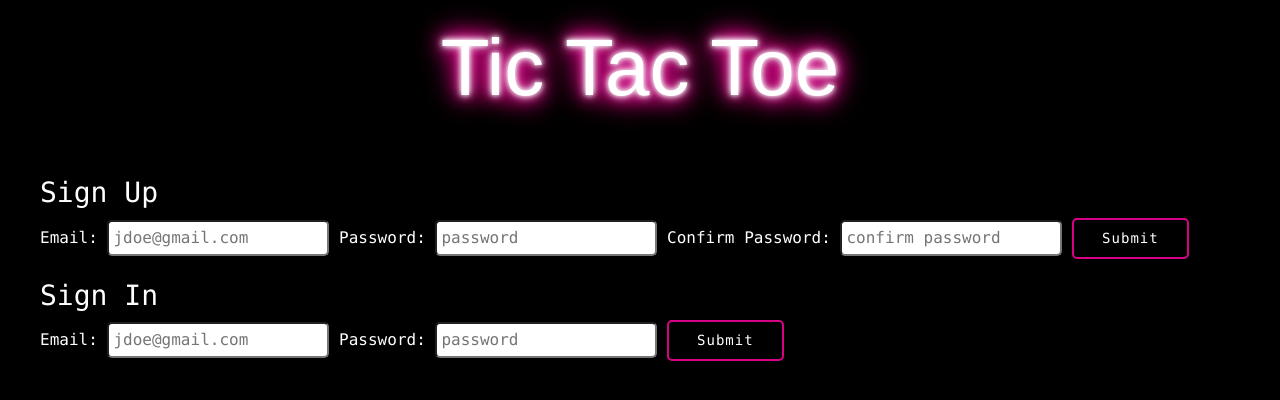
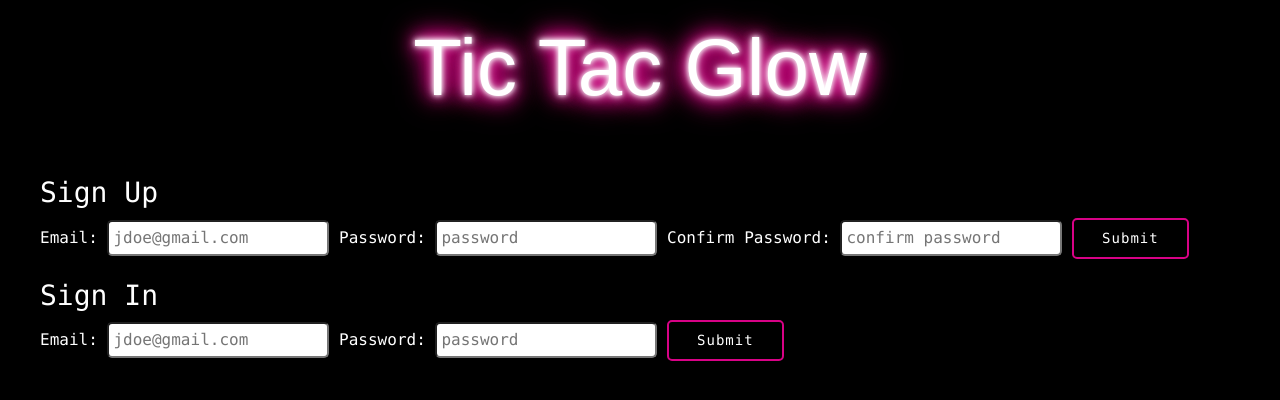
Before and after one commit to kristamcmanus/tic-tac-toe-client, a website built with webpack: page index.html in a window 1280 px wide. Built offline with nearby package versions, Linux system fonts and the light colour scheme; a web font is replaced by a local one.

Commit message:
Changed project title to Tic-Tac-Glow

```diff
--- a/index.html
+++ b/index.html
@@ -12,7 +12,7 @@
       <script src="public/application.js" type="text/javascript" charset="utf-8" defer></script>
     </head>
     <body>
-      <h1 class="neon">Tic Tac Toe</h1>
+      <h1 class="neon">Tic Tac Glow</h1>
 
       <!-- display messages -->
       <div id="messages"></div>
```
